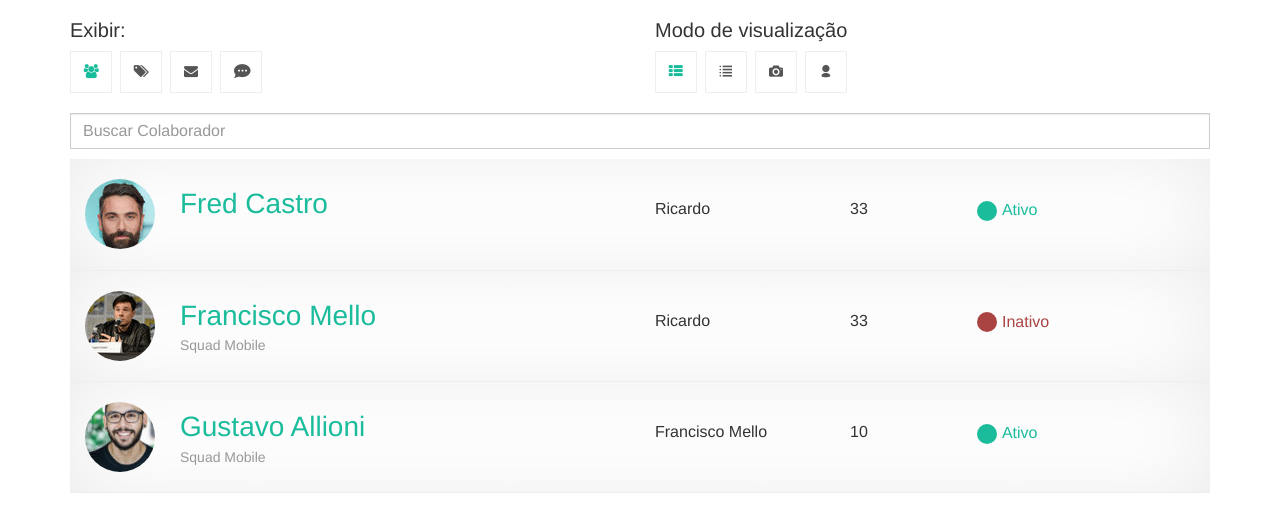
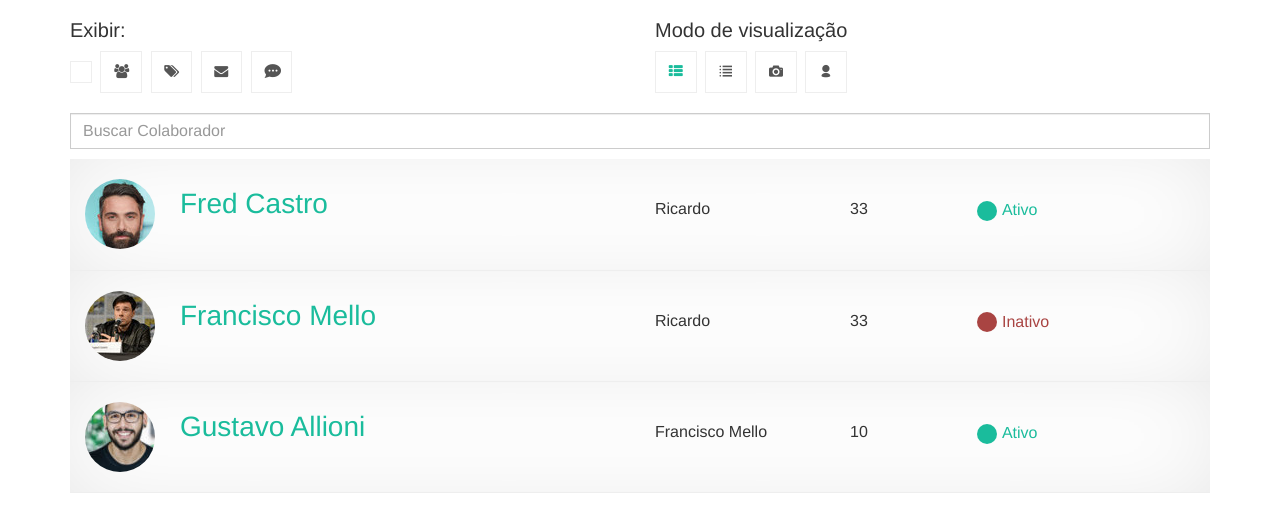
Before and after one commit to amandamussio/qulture-admin, a website: page public/index.html in a window 1280 px wide. Shown: the part 152-684 px from the top of the page. Drawn offline with Linux system fonts and the light colour scheme.

Commit message:
adicionando visualização infos default

```diff
--- a/public/index.html
+++ b/public/index.html
@@ -33,6 +33,10 @@
                      <h4 class="title">Exibir:</h4>
 
                     <div class="change-theme">
+
+                        <input type="radio" id="default" name="infos" value="default" ng-model="vm.changeViewInfo">
+                        <label for="default" class="radio-inline"><span class=""></span></label>
+
                         <input type="radio" id="team" name="infos" value="team" ng-model="vm.changeViewInfo">
                         <label for="team" class="radio-inline"><span class="icon-users"></span></label>
 
--- a/public/js/controllers/collaborators-controller.js
+++ b/public/js/controllers/collaborators-controller.js
@@ -95,7 +95,7 @@ angular.module('qulture').controller('CollaboratorsController', function($scope)
 	vm.changeTheme = 'default';
 
 	//informação padrão ao carregar a página
-	vm.changeViewInfo = 'team';
+	vm.changeViewInfo = 'default';
 
 	vm.message='';
 
```
